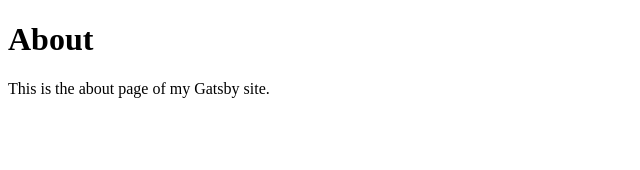
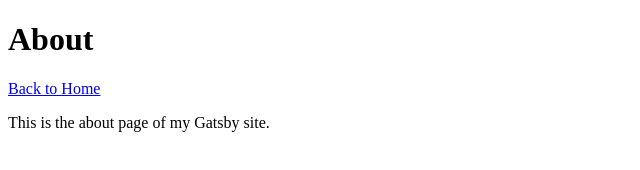
Before and after one commit to carmen136/my-first-Gatsby-project, a Gatsby site: page /about in a window 1280 px wide. Shown: the whole page, without its empty margins (0-640 px from the left). Built offline with nearby package versions, Linux system fonts and the light colour scheme; Gatsby itself is replaced by a stand-in of ours.

Commit message:
import and add Links

```diff
--- a/src/pages/about.js
+++ b/src/pages/about.js
@@ -1,10 +1,12 @@
 import * as React from "react"
+import { Link } from "gatsby"
 
 const AboutPage = () => (
-    <div>
+    <main>
         <h1>About</h1>
+        <Link to="/">Back to Home</Link>
         <p>This is the about page of my Gatsby site.</p>
-    </div>
+    </main>
 
 )
 
--- a/src/pages/index.js
+++ b/src/pages/index.js
@@ -1,9 +1,11 @@
 import * as React from "react"
+import { Link } from "gatsby"
 
 const IndexPage = () => {
   return (
     <main>
       <h1>Welcome to my Gatsby site!</h1>
+      <Link to="/about">About</Link>
       <p>I'm making this by following the Gatsby Tutorial.</p>
     </main>
   )
```
